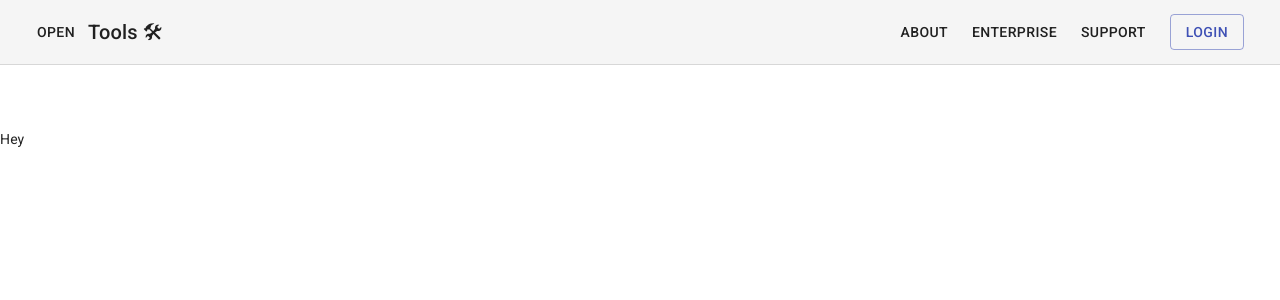
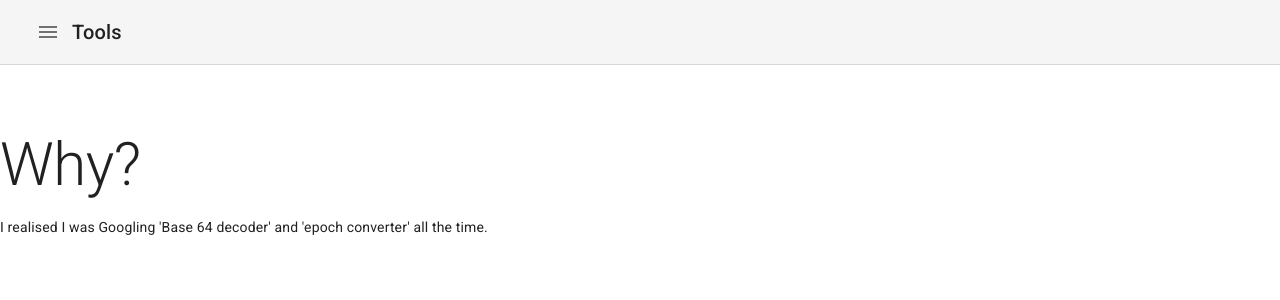
Before and after one commit to jonlinnell/tools.jonlinnell.co.uk, a React (Create React App) app: page / in a window 1280 px wide. Shown: the top 300 px of the page. Built offline with nearby package versions, Linux system fonts and the light colour scheme.

Commit message:
Add titles and links, homepage

```diff
--- a/package.json
+++ b/package.json
@@ -7,6 +7,7 @@
     "@material-ui/icons": "^4.5.1",
     "react": "^16.10.2",
     "react-dom": "^16.10.2",
+    "react-router-dom": "^5.1.2",
     "react-scripts": "3.2.0"
   },
   "scripts": {
--- a/src/App.js
+++ b/src/App.js
@@ -1,15 +1,21 @@
 import React, { useState } from 'react';
+import {
+  BrowserRouter as Router,
+  Switch,
+  Route,
+} from 'react-router-dom';
 import CssBaseline from '@material-ui/core/CssBaseline';
 import AppBar from '@material-ui/core/AppBar';
 import Toolbar from '@material-ui/core/Toolbar';
+import IconButton from '@material-ui/core/IconButton';
+import IconMenu from '@material-ui/icons/Menu'
 import Typography from '@material-ui/core/Typography';
-import Container from '@material-ui/core/Container';
-import Link from '@material-ui/core/Link';
-import Button from '@material-ui/core/Button';
 import { makeStyles } from '@material-ui/core/styles';
 
 import MenuDrawer from './MenuDrawer';
 import './App.css';
+
+import HomePage from './pages/Home';
 
 const useStyles = makeStyles(theme => ({
   '@global': {
@@ -27,9 +33,6 @@ const useStyles = makeStyles(theme => ({
   appBar: {
     borderBottom: `1px solid ${theme.palette.divider}`,
   },
-  heroContent: {
-    padding: theme.spacing(8, 0, 6),
-  },
   toolbar: {
     flexWrap: 'wrap',
   },
@@ -38,6 +41,9 @@ const useStyles = makeStyles(theme => ({
   },
   link: {
     margin: theme.spacing(1, 1.5),
+  },
+  currentRoute: {
+    color: `${theme.palette.secondary}`
   },
   footer: {
     borderTop: `1px solid ${theme.palette.divider}`,
@@ -58,35 +64,28 @@ const App = () => {
   const toggleMenuDrawer = () => setMenuDrawerOpen(!menuDrawerIsOpen);
 
   return (
-  <>
+    <Router>
+      <div>
         <CssBaseline />
         <MenuDrawer isOpen={menuDrawerIsOpen} onClose={toggleMenuDrawer} />
         <AppBar position="static" color="default" elevation={0} className={classes.appBar}>
           <Toolbar className={classes.toolbar}>
-        <Button onClick={toggleMenuDrawer}>Open</Button>
+            <IconButton onClick={toggleMenuDrawer}>
+              <IconMenu />
+            </IconButton>
             <Typography variant="h6" color="inherit" noWrap className={classes.toolbarTitle}>
-          Tools 🛠
+              Tools
             </Typography>
-        <nav>
-          <Link variant="button" color="textPrimary" href="#" className={classes.link}>
-            About
-          </Link>
-          <Link variant="button" color="textPrimary" href="#" className={classes.link}>
-            Enterprise
-          </Link>
-          <Link variant="button" color="textPrimary" href="#" className={classes.link}>
-            Support
-          </Link>
-        </nav>
-        <Button href="#" color="primary" variant="outlined" className={classes.link}>
-          Login
-        </Button>
           </Toolbar>
         </AppBar>
-    <Container component="main" className={classes.heroContent}>
-      Hey
-    </Container>
-  </>
-)}
+          <Switch>
+            <Route path="/">
+              <HomePage />
+            </Route>
+          </Switch>
+      </div>
+    </Router>
+  );
+}
 
 export default App;
--- /dev/null
+++ b/src/ListItemLink.jsx
@@ -0,0 +1,24 @@
+import React from 'react';
+import ListItem from '@material-ui/core/ListItem';
+import ListItemIcon from '@material-ui/core/ListItemIcon';
+import ListItemText from '@material-ui/core/ListItemText';
+import { Link } from 'react-router-dom';
+
+function ListItemLink(props) {
+  const { icon, primary, to, children, onClick } = props;
+
+  const renderLink = React.useMemo(
+    () =>
+      React.forwardRef((linkProps, ref) => <Link to={to} {...linkProps} innerRef={ref} />),
+    [to],
+  );
+
+  return (
+    <ListItem button component={renderLink} onClick={onClick}>
+      <ListItemIcon>{icon}</ListItemIcon>
+      <ListItemText primary={primary}>{ children }</ListItemText>
+    </ListItem>
+  );
+}
+
+export default ListItemLink;
--- a/src/MenuDrawer.jsx
+++ b/src/MenuDrawer.jsx
@@ -1,29 +1,28 @@
 import React from 'react';
 import Divider from '@material-ui/core/Divider';
 import Drawer from '@material-ui/core/Drawer';
-import IconAbout from '@material-ui/icons/InfoRounded';
+import IconHome from '@material-ui/icons/Home';
 import List from '@material-ui/core/List';
-import ListItem from '@material-ui/core/ListItem';
-import ListItemIcon from '@material-ui/core/ListItemIcon';
-import ListItemText from '@material-ui/core/ListItemText';
+
+import {default as ListItemLinkSomething} from './ListItemLink';
+
 import {makeStyles} from '@material-ui/core/styles';
 
 const useStyles = makeStyles(theme => ({
   fullList: {
-    width: 'auto'
+    minWidth: '250px'
   },
 }));
 
 const MenuDrawer = ({ isOpen, onClose }) => {
   const classes = useStyles();
 
+  const ListItemLink = ({ ...props }) => <ListItemLinkSomething onClick={onClose} {...props} />
+
   return (
     <Drawer anchor="left" open={isOpen} onClose={onClose} className={classes.drawer}>
       <List className={classes.fullList}>
-        <ListItem button>
-          <ListItemIcon><IconAbout /></ListItemIcon>
-          <ListItemText>About</ListItemText>
-        </ListItem>
+        <ListItemLink icon={<IconHome />} to="/" >Home</ListItemLink>
         <Divider />
       </List>
     </Drawer>
--- /dev/null
+++ b/src/components/Container.jsx
@@ -0,0 +1,22 @@
+import React from 'react';
+import { default as Container } from '@material-ui/core/Container';
+import { makeStyles } from '@material-ui/core/styles';
+
+const useStyles = makeStyles((theme) => ({
+  containerContent: {
+    padding: theme.spacing(8, 0, 6),
+    [theme.breakpoints.down('md')]: {
+      padding: theme.spacing(3)
+    }
+  },
+}));
+
+export default ({ children }) => {
+  const classes = useStyles();
+
+  return (
+    <Container className={classes.containerContent}>
+      {children}
+    </Container>
+  )
+}
--- /dev/null
+++ b/src/components/titles.jsx
@@ -0,0 +1,19 @@
+import React from 'react';
+import { makeStyles } from '@material-ui/core/styles';
+import Typography from '@material-ui/core/Typography';
+
+const useStyles = makeStyles(theme => ({
+  h1: {},
+  h2: {
+    margin: `${theme.spacing(0, 0, 2)}`
+  },
+  h3: {},
+  h4: {},
+  h5: {},
+}));
+
+export const Title1 = ({ ...props }) => <Typography variant="h1" className={useStyles().h1} {...props} />;
+export const Title2 = ({ ...props }) => <Typography variant="h2" className={useStyles().h2} {...props} />;
+export const Title3 = ({ ...props }) => <Typography variant="h3" className={useStyles().h3} {...props} />;
+export const Title4 = ({ ...props }) => <Typography variant="h4" className={useStyles().h4} {...props} />;
+export const Title5 = ({ ...props }) => <Typography variant="h5" className={useStyles().h5} {...props} />;
--- /dev/null
+++ b/src/pages/Home.jsx
@@ -0,0 +1,13 @@
+import React from 'react';
+
+import { Title2 } from '../components/titles';
+import Container from '../components/Container';
+
+const HomePage = () => (
+  <Container>
+    <Title2>Why?</Title2>
+    I realised I was Googling 'Base 64 decoder' and 'epoch converter' all the time.
+  </Container>
+);
+
+export default HomePage;
```
Also changed, not shown: 1 other file (tests, documents, lock files or other folders). Lines whose indentation alone changed are shown as unchanged.
